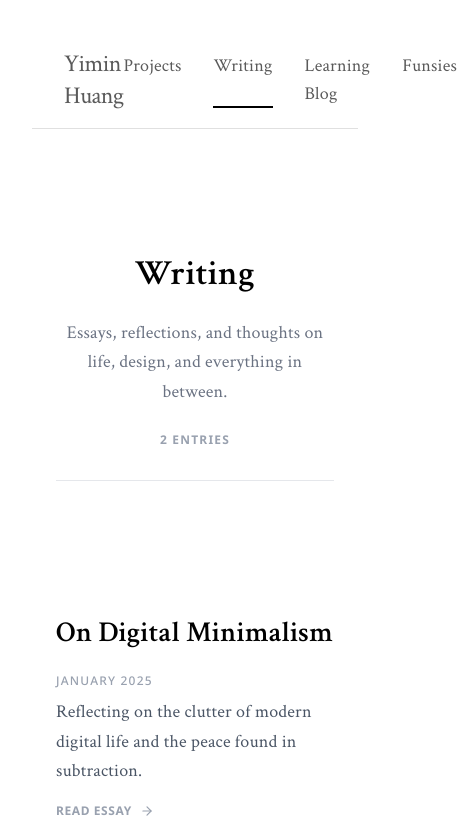
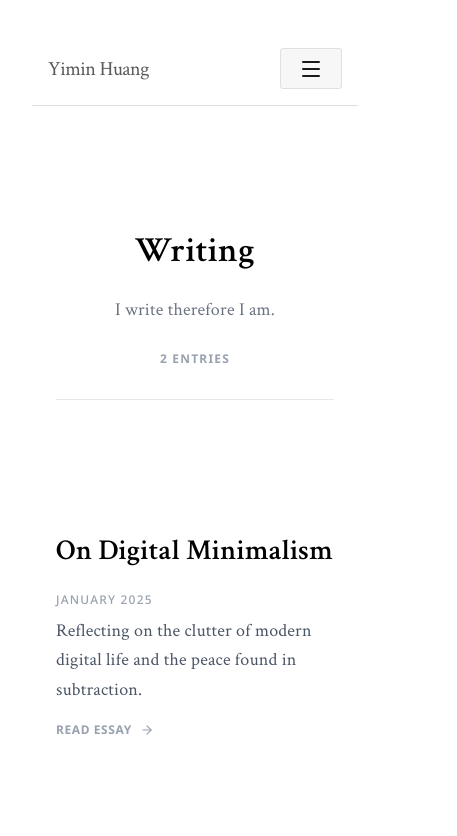
Before and after one commit to amoveablefeastym/my-personal-website, a React (Vite) app: page /writing in a window 390 px wide. Shown: the top 836 px of the page, 457 px wide, since content can reach past the window. Built offline with nearby package versions, Linux system fonts and the light colour scheme.

Commit message:
Implement responsive navbar with mobile hamburger menu

```diff
--- a/src/components/Navbar.jsx
+++ b/src/components/Navbar.jsx
@@ -5,6 +5,7 @@
 
 import { useState } from "react"
 import { Link, useLocation } from "react-router-dom"
+import { Menu, X } from "lucide-react"
 
 const navItems = [
   { label: "Projects", to: "/projects" },
@@ -16,24 +17,30 @@ const navItems = [
 function Navbar() {
   // clickedItem holds the label of the nav item that was most recently clicked.
   const [clickedItem, setClickedItem] = useState(null)
+  const [isMenuOpen, setIsMenuOpen] = useState(false)
   const location = useLocation()
 
   const handleClick = (label) => {
     setClickedItem(label)
+    setIsMenuOpen(false)
     setTimeout(() => {
       setClickedItem(null)
     }, 400)
   }
 
+  const toggleMenu = () => {
+    setIsMenuOpen(!isMenuOpen)
+  }
+
   return (
-    <nav className="px-8 py-4 bg-white text-black border-b border-[#e0e0e0]">
+    <nav className="px-4 md:px-8 py-4 bg-white dark:bg-black text-black dark:text-white border-b border-[#e0e0e0] dark:border-gray-800 sticky top-0 z-50">
       <div className="flex justify-between items-center max-w-7xl mx-auto">
         {/* LEFT SIDE: Site title / logo */}
         <Link
           to="/"
           onClick={() => handleClick("logo")}
           className={`
-            font-serif text-2xl font-bold tracking-tight no-underline text-black
+            font-serif text-xl md:text-2xl font-bold tracking-tight no-underline text-black dark:text-white
             transition-all duration-300 ease-out
             ${clickedItem === "logo" ? "scale-110 font-extrabold" : "scale-100"}
           `}
@@ -41,19 +48,51 @@ function Navbar() {
           Yimin Huang
         </Link>
 
-        {/* RIGHT SIDE: Navigation Links */}
-        <div className="flex gap-8">
+        {/* MOBILE MENU BUTTON */}
+        <button
+          className="md:hidden p-2 text-black dark:text-white"
+          onClick={toggleMenu}
+          aria-label="Toggle menu"
+        >
+          {isMenuOpen ? <X size={24} /> : <Menu size={24} />}
+        </button>
+
+        {/* DESKTOP NAVIGATION */}
+        <div className="hidden md:flex gap-8">
           {navItems.map((item) => (
             <Link
               key={item.label}
               to={item.to}
               onClick={() => handleClick(item.label)}
               className={`
-                font-serif text-lg no-underline text-black relative
+                font-serif text-lg no-underline text-black dark:text-white relative
                 transition-all duration-300 ease-out
-                hover:text-[#555]
+                hover:text-[#555] dark:hover:text-gray-300
                 ${clickedItem === item.label ? "scale-110 font-bold" : "scale-100 font-normal"}
-                ${location.pathname === item.to ? "font-semibold border-b-2 border-black pb-1" : ""}
+                ${location.pathname === item.to ? "font-semibold border-b-2 border-black dark:border-white pb-1" : ""}
+              `}
+            >
+              {item.label}
+            </Link>
+          ))}
+        </div>
+      </div>
+
+      {/* MOBILE NAVIGATION MENU */}
+      <div className={`
+        md:hidden absolute top-full left-0 w-full bg-white dark:bg-black border-b border-[#e0e0e0] dark:border-gray-800
+        transition-all duration-300 ease-in-out overflow-hidden
+        ${isMenuOpen ? "max-h-64 opacity-100" : "max-h-0 opacity-0"}
+      `}>
+        <div className="flex flex-col px-4 py-2">
+          {navItems.map((item) => (
+            <Link
+              key={item.label}
+              to={item.to}
+              onClick={() => handleClick(item.label)}
+              className={`
+                font-serif text-lg py-3 no-underline text-black dark:text-white border-b border-gray-100 dark:border-gray-900 last:border-none
+                ${location.pathname === item.to ? "font-bold text-[#d32f2f]" : ""}
               `}
             >
               {item.label}
--- a/src/pages/Writing.jsx
+++ b/src/pages/Writing.jsx
@@ -12,7 +12,7 @@ function Writing() {
         </h1>
         <div className="flex flex-col items-center gap-2">
           <p className="text-lg text-gray-500 dark:text-gray-400 font-serif italic leading-relaxed max-w-xl">
-            Essays, reflections, and thoughts on life, design, and everything in between.
+            I write therefore I am.
           </p>
           <span className="font-sans text-xs font-bold uppercase tracking-widest text-gray-400 shrink-0">
             {writingPosts.length} Entries
```
